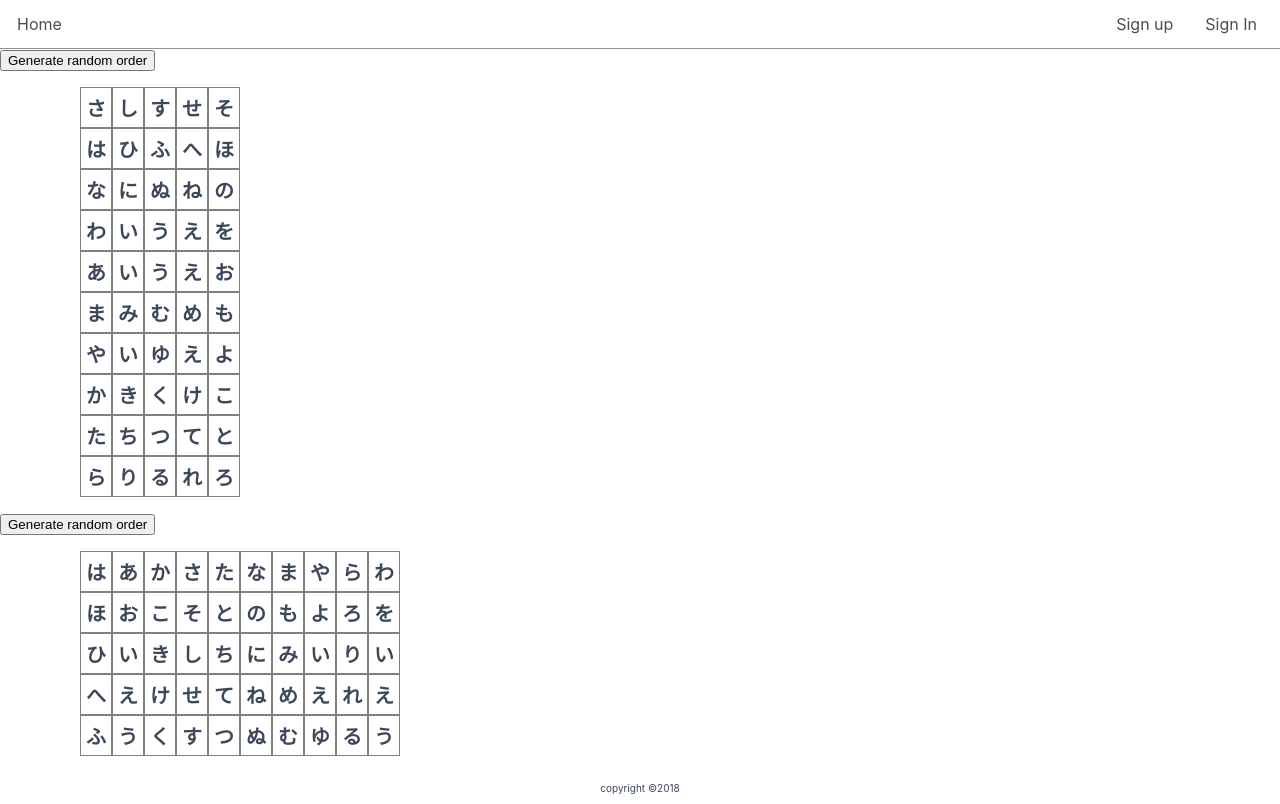
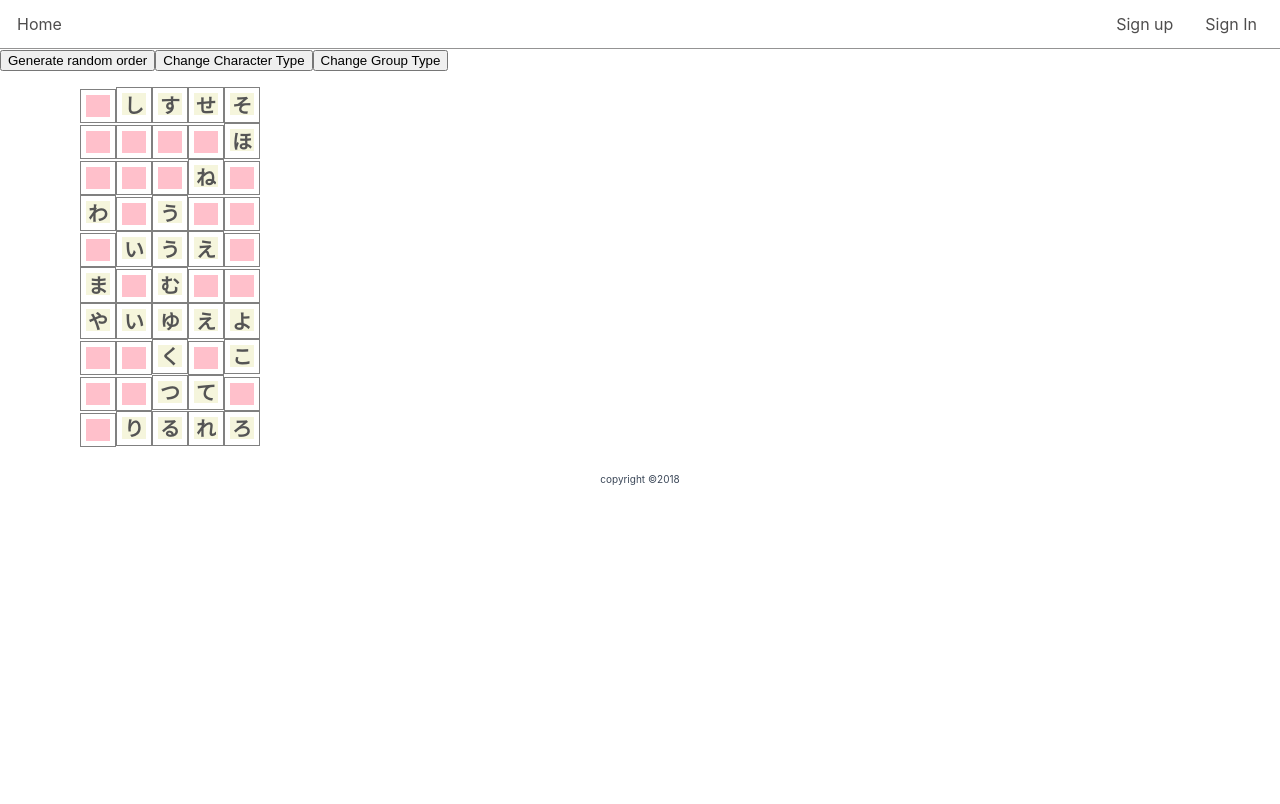
Before and after one commit to excelstudior/tr, a React app: page /japaneseCharacter in a window 1280 px wide. Built offline with nearby package versions, Linux system fonts and the light colour scheme.

Commit message:
add user input property

```diff
--- a/src/client/Layout/components/Home.js
+++ b/src/client/Layout/components/Home.js
@@ -3,6 +3,7 @@ import React, { Component } from 'react';
 import PropTypes from 'prop-types';
 import { Link } from 'react-router-dom';
 import Calendar from '../../MiniApps/Calendar/components/Calendar';
+import JapaneseCharacter from '../../MiniApps/JapaneseCharater/components/JapaneseCharacter'
 
 class Home extends Component {
     constructor(props) {
@@ -26,14 +27,9 @@ class Home extends Component {
                     <Calendar />
                 </div>
                 <div>
-                    <Calendar />
+                    <JapaneseCharacter />
                 </div>
-                <div>
-                    <Calendar />
-                </div>
-                <div>
-                    <Calendar />
-                </div>
+
             </div>
 
         )
--- a/src/client/MiniApps/JapaneseCharater/components/Characters.js
+++ b/src/client/MiniApps/JapaneseCharater/components/Characters.js
@@ -61,6 +61,7 @@ Characters.prototype.groupBy = function (property) {
         let shown=Math.random()>0.5
         currentObj.shown=shown;
         currentObj.answer=!shown;
+        currentObj.userInput='';
         let key=currentObj[property];
         if (!acc[key]){
             acc[key]=[];
--- a/src/client/MiniApps/JapaneseCharater/components/JapaneseCharacter.css
+++ b/src/client/MiniApps/JapaneseCharater/components/JapaneseCharacter.css
@@ -14,6 +14,16 @@
     display: inline-block;
     border: 1px solid gray;
     padding:5px;
+
+    /* width: 30px;
+    height: 30px; */
+}
+
+.jp-cha-line li input{
+    width: 20px;
+    height: 20px;
+    background: beige;
+    border: none;
     font-weight: 600;
     font-size: 20px;
 }
--- a/src/client/MiniApps/JapaneseCharater/components/JapaneseCharacter.js
+++ b/src/client/MiniApps/JapaneseCharater/components/JapaneseCharacter.js
@@ -4,52 +4,109 @@ import './JapaneseCharacter.css';
 import PropTypes from 'prop-types';
 import { Characters } from './Characters';
 
-let Chars = new Characters;
 
-const Card = (props) => {
 
-    return (<li>{props.hinagara}</li>)
+const Card = ({shown,hinagara,katakana,charType,onChange,userInput}) => {
+    console.log(hinagara, 'shown', shown)
+    return (
+        shown
+        ?
+        <li><input type='text'
+                    disabled={shown}
+                    value={charType==='katakana' ? katakana : hinagara}
+                    /></li>
+        : <li>
+            <input type='text'
+                   style={{ background: 'pink' }}
+                   name={charType==='katakana'? katakana:hinagara}
+                   value={userInput}
+                   onChange={onChange}/>
+        </li>
+        )
 }
 
 class JapaneseCharacter extends Component {
     constructor(props) {
         super(props);
         this.state = {
-            chaSet_grpByConsonant: this.createChars('consonant'),
-            chaSet_grpByVowel: this.createChars('vowel'),
+            // chaSet_grpByConsonant: this.createChars('consonant'),
+            // chaSet_grpByVowel: this.createChars('vowel'),
+            characters:[],
+            // grpByConsonant_charType: false,
+            // grpByVowel_charType:false,
+            charType:'hinagara',
+            groupType:'consonant',
         };
         this.createChars = this.createChars.bind(this);
-        this.changeCharsOrder = this.changeCharsOrder.bind(this)
+        this.changeCharsOrder = this.changeCharsOrder.bind(this);
+        this.changeCharType = this.changeCharType.bind(this);
+        this.changeGroupType = this.changeGroupType.bind(this);
+        this.onChange=this.onChange.bind(this);
     }
 
     componentDidMount() {
 
     }
 
-    componentWillUnmount() {
-
+    componentWillMount() {
+        this.setState({
+            characters:this.createChars('consonant')
+        })
     }
 
     createChars(groupBy) {
+        let Chars = new Characters;
         return Chars.groupBy(groupBy).mapGrouppedObjToArray().createLinesToDisplay()
     }
 
-    changeCharsOrder(e) {
+    changeCharsOrder() {
         this.setState({
-            [e.target.name]: this.createChars(e.target.value)
+            characters: this.createChars(this.state.groupType)
         })
     }
 
+    changeGroupType(){
+        this.setState(prevState=>({
+           groupType:prevState.groupType==='consonant'
+                        ?'vowel'
+                        :'consonant'
+        }))
+    }
+    changeCharType(e) {
+        this.setState(prevState=>({
+            charType:prevState.charType==='hinagara'
+                         ?'katakana'
+                         :'hinagara'
+         }))
+    }
+    onChange(e){
+        console.log(e.target.name,e.target.value)
+        if (e.target.name===e.target.value){
+        console.log(e.target.value)}
+        else {
+            console.log('not equal')
+        }
+
+    }
     render() {
 
-        const { chaSet_grpByConsonant, chaSet_grpByVowel } = this.state;
-        console.log('this state', chaSet_grpByConsonant, chaSet_grpByVowel)
+        const {
+
+            charType,
+            groupType,
+            characters,
+
+        } = this.state;
+        console.log('this state', characters)
         return (
             <div>
                 <div>
                     <button name='chaSet_grpByConsonant' value='consonant' onClick={this.changeCharsOrder}>Generate random order</button>
+                    <button name='btn-charType' onClick={this.changeCharType}>Change Character Type</button>
+                    <button name='btn-grpType'  onClick={this.changeGroupType}>Change Group Type</button>
+
                     <ul className='jp-cha-lines'>
-                        {chaSet_grpByConsonant.map((chaGroup, i) => {
+                        {characters.map((chaGroup, i) => {
                             return <li index={i} key={Object.keys(chaGroup)[0]} >
                                 <ul className='jp-cha-line'>
                                     {chaGroup[Object.keys(chaGroup)[0]].map((char) => {
@@ -58,26 +115,11 @@ class JapaneseCharacter extends Component {
                                             hinagara={char.hinagara}
                                             katakana={char.katakana}
                                             shown={char.shown}
-                                            answer={char.answer} />
-                                    })}</ul>
-
-                            </li>
-                        })}
-                    </ul>
-                </div>
-                <div>
-                    <button name='chaSet_grpByVowel' value='vowel' onClick={this.changeCharsOrder}>Generate random order</button>
-                    <ul className='jp-cha-lines'>
-                        {chaSet_grpByVowel.map((chaGroup, i) => {
-                            return <li index={i} key={Object.keys(chaGroup)[0]} >
-                                <ul className='jp-cha-line'>
-                                    {chaGroup[Object.keys(chaGroup)[0]].map((char) => {
-                                        return <Card vowel={char.vowel}
-                                            consonant={char.consonant}
-                                            hinagara={char.hinagara}
-                                            katakana={char.katakana}
-                                            shown={char.shown}
-                                            answer={char.answer} />
+                                            answer={char.answer}
+                                            charType={charType}
+                                            onChange={this.onChange}
+                                            userInput={char.userInput}
+                                        />
                                     })}</ul>
 
                             </li>
```
Also changed, not shown: 1 other file.
